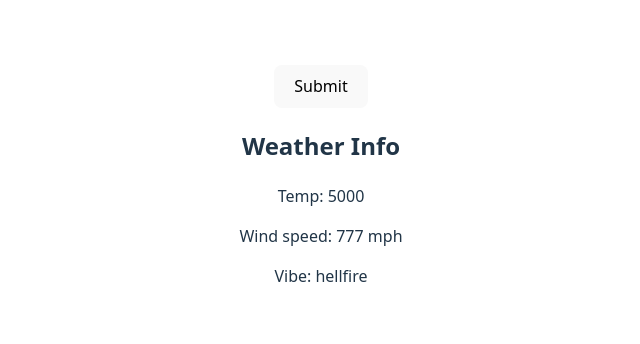
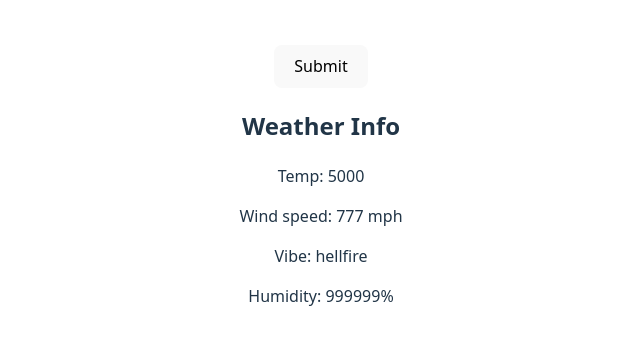
Before and after one commit to adrian-guzman-301/techtonica-assignments, a React (Vite) app in the folder weather-app/vite-weather-app/: page / in a window 1280 px wide. Shown: the part 216-560 px from the top of the page, without its empty margins (319-959 px from the left). Built offline with nearby package versions, Linux system fonts and the light colour scheme.

Commit message:
add humidity

```diff
--- a/weather-app/vite-weather-app/src/WeatherDisplay.jsx
+++ b/weather-app/vite-weather-app/src/WeatherDisplay.jsx
@@ -5,6 +5,7 @@ function WeatherDisplay({ weatherData }) {
       <p>Temp: {weatherData.main.temp}</p>
       <p>Wind speed: {weatherData.wind.speed} mph</p>
       <p>Vibe: {weatherData.weather[0].description}</p>
+      <p>Humidity: {weatherData.main.humidity}%</p>
     </div>
   )
 }
```
